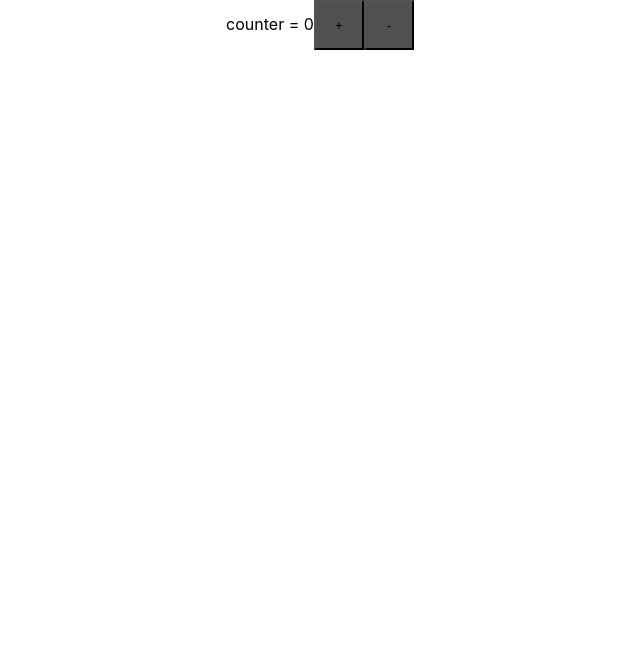
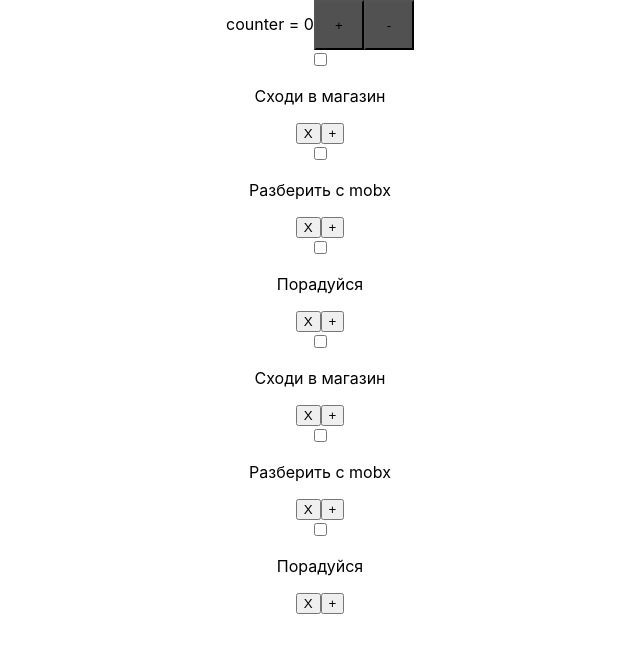
Before and after one commit to xxxGaDxxx/mobx, a React (Create React App) app: page / in a window 1280 px wide. Shown: the top 652 px of the page, without its empty margins (320-960 px from the left). Built offline with nearby package versions, Linux system fonts and the light colour scheme.

Commit message:
add: store

```diff
--- a/src/App.tsx
+++ b/src/App.tsx
@@ -1,11 +1,14 @@
 import React from 'react';
 import './App.css';
 import {Counter} from "./Counter";
+import {Todo} from "./Todo";
 
 function App() {
   return (
     <div className="App">
-<Counter/>
+      <Counter/>
+      <Todo/>
+      <Todo/>
     </div>
   );
 }
--- /dev/null
+++ b/src/Todo.tsx
@@ -0,0 +1,19 @@
+import React from 'react';
+import todo from './store/todo'
+import {observer} from "mobx-react-lite";
+
+export const Todo = observer(() => {
+  console.log('todo')
+  return (
+    <div>
+      {todo.todos.map(t =>
+        <div key={t.id}>
+          <input type='checkbox' onChange={() => todo.completedTodo(t.id)} checked={t.completed}/>
+          <p>{t.title}</p>
+          <button onClick={() => todo.removeTodo(t.id)}>X</button>
+          <button onClick={() => todo.addTodo({id: 5, title: '5000', completed: false})}>+</button>
+        </div>
+      )}
+    </div>
+  );
+});
--- /dev/null
+++ b/src/store/todo.ts
@@ -0,0 +1,40 @@
+import {makeAutoObservable} from "mobx";
+
+type TodoType = {
+  id: number
+  title: string
+  completed: boolean
+}
+
+const initialState: TodoType[] = [
+  {id: 1, title: 'Сходи в магазин', completed: false},
+  {id: 2, title: 'Разберить с mobx', completed: false},
+  {id: 3, title: 'Порадуйся', completed: false},
+]
+
+class Todo {
+  todos = initialState
+
+  constructor() {
+    makeAutoObservable(this)
+  }
+
+  addTodo(todo: TodoType) {
+    this.todos.push(todo)
+  }
+
+  removeTodo(id: number) {
+    console.log('removeTodo')
+    this.todos = this.todos.filter(todo => todo.id !== id)
+  }
+
+  completedTodo(id: number) {
+    console.log('completedTodo')
+    this.todos = this.todos.map(todo => todo.id === id
+      ? {...todo, completed: !todo.completed}
+      : todo)
+  }
+
+}
+
+export default new Todo()
```
